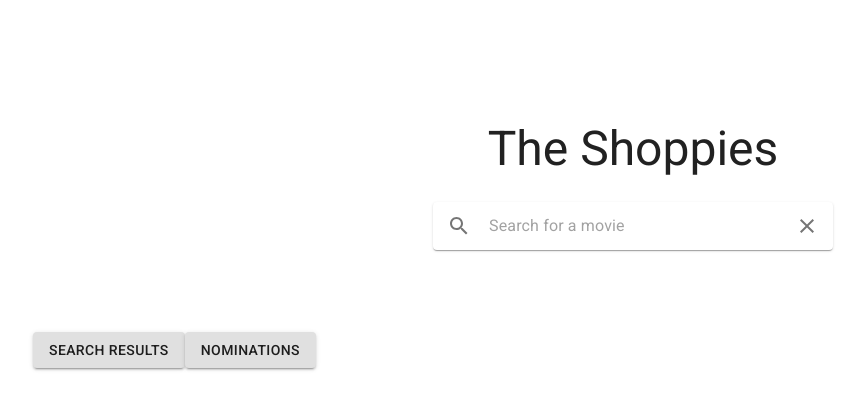
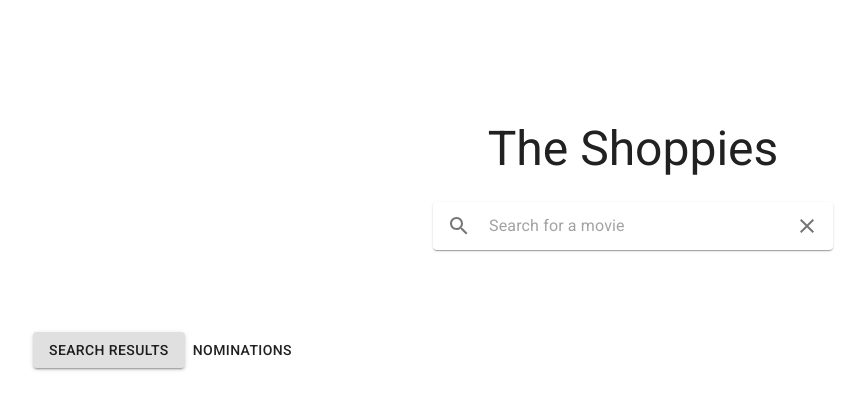
Before and after one commit to fareed-ah/Shoppies, a Next.js app in the folder client/: page / in a window 1280 px wide. Shown: the top 410 px of the page, without its empty margins (7-872 px from the left). Built offline with nearby package versions, Linux system fonts and the light colour scheme; a web font is replaced by a local one.

Commit message:
Change button to show which one is selected

```diff
--- a/client/src/home/Home.tsx
+++ b/client/src/home/Home.tsx
@@ -1,4 +1,4 @@
-import { Box, Button, Card, Icon, Typography } from '@material-ui/core';
+import { Box, Button, Icon, Typography } from '@material-ui/core';
 import React, { useState } from 'react'
 import { Row } from '../categories/Row';
 import { SearchBar } from '../searchbar/SearchBar';
@@ -38,8 +38,8 @@ export const Home: React.FC<HomeProps> = ({ }) => {
                 <SearchBar setSearchResults={setSearchResults} />
             </Box>
             <Box flex="3">
-                <Button variant="contained" onClick={() => setShowResults(true)}>Search Results</Button>
-                <Button variant="contained" onClick={() => setShowResults(false)}>Nominations</Button>
+                <Button variant={showResults?"contained":"text"} onClick={() => setShowResults(true)}>Search Results</Button>
+                <Button variant={!showResults ? "contained" : "text"} onClick={() => setShowResults(false)}>Nominations</Button>
                 <Row isNominated={isNominated} removeNomination={removeNomination} isShowingResults={showResults} movieData={showResults ? searchResults : nominations} addNomination={addNomination}></Row>
             </Box>
         </Box>
```
